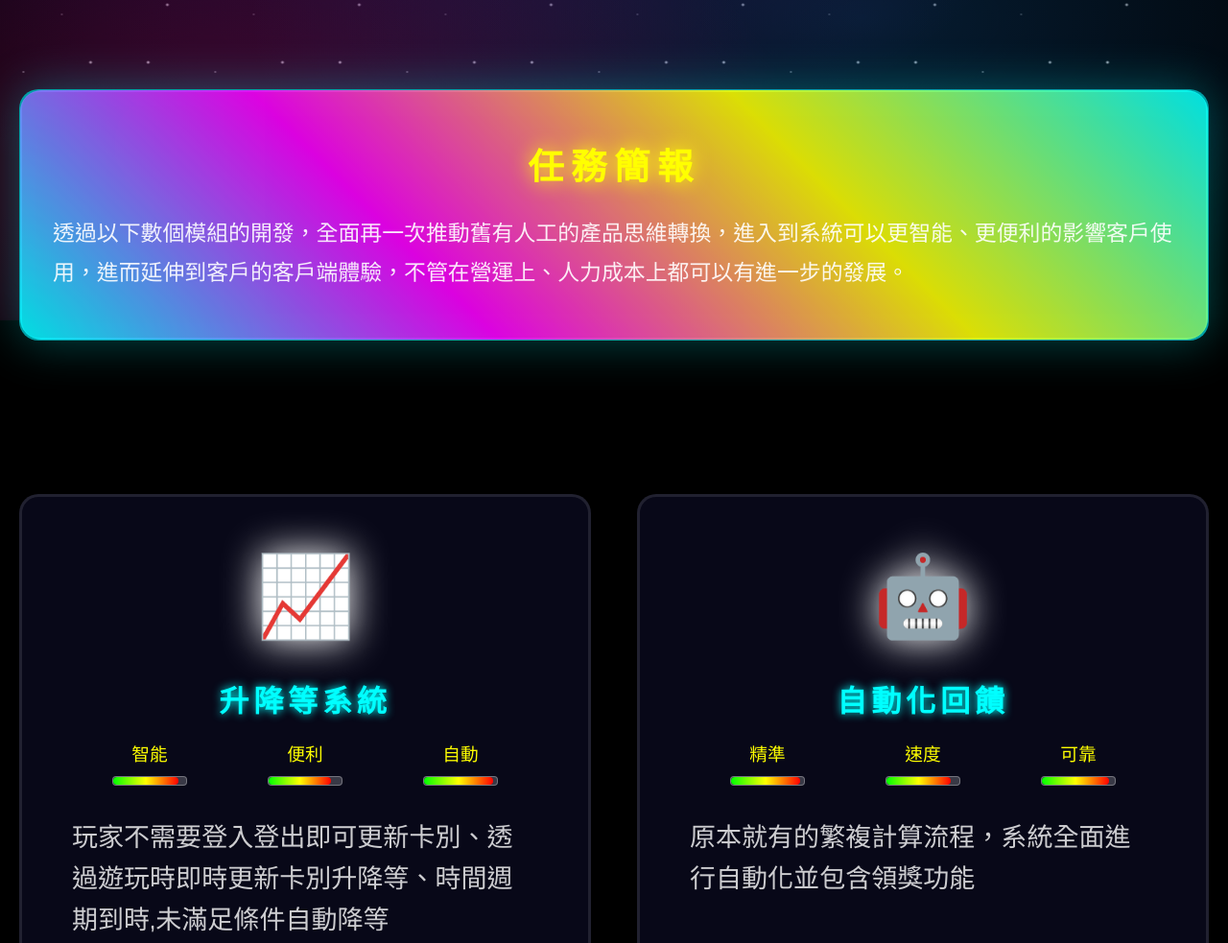
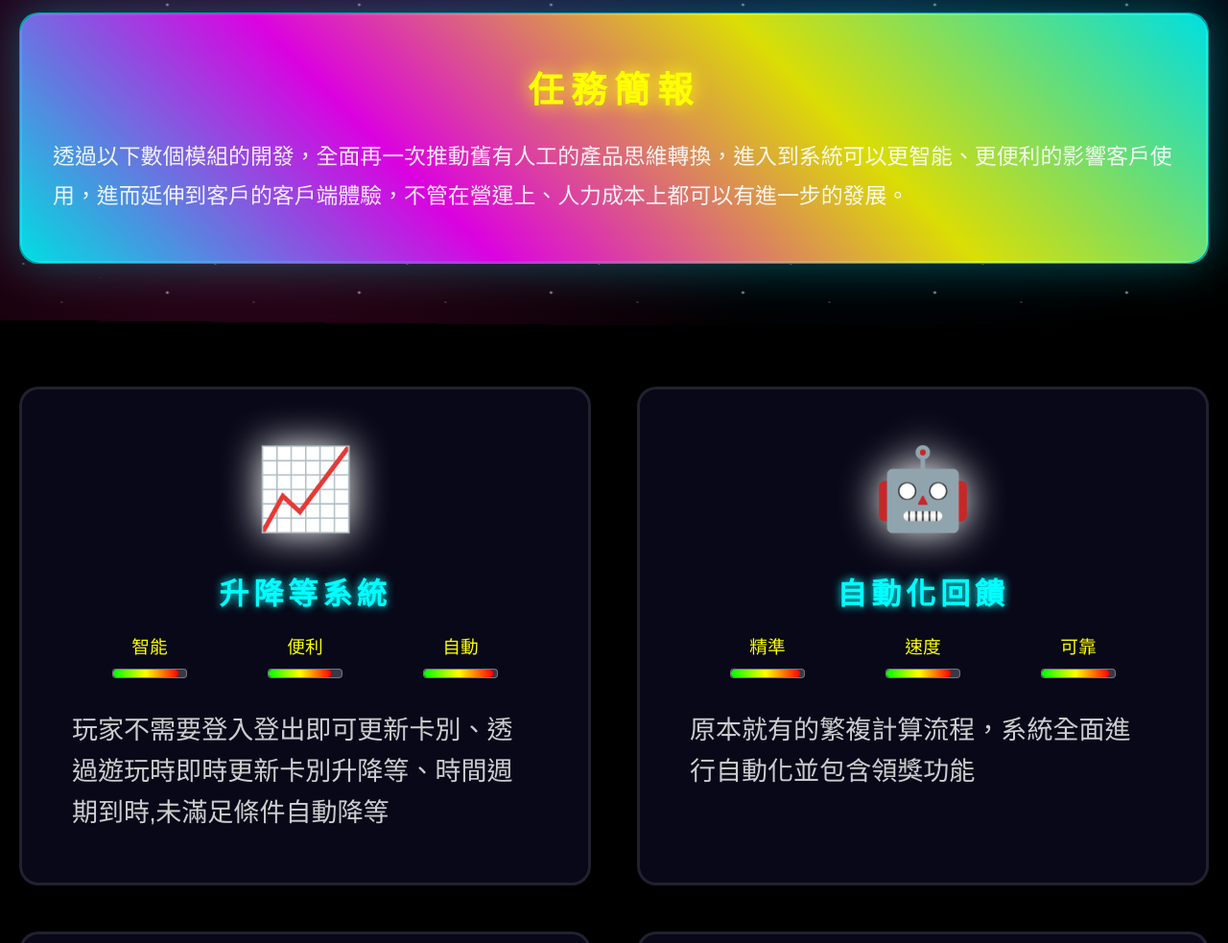
Before and after one commit to ryanchenwork945-ui/record, a plain HTML site: page index.html in a window 1280 px wide. Shown: the part 465-1448 px from the top of the page at 96% size. Drawn offline with Linux system fonts and the light colour scheme.

Commit message:
調整首頁位置高度

```diff
--- a/index.html
+++ b/index.html
@@ -217,7 +217,7 @@
             border: 3px solid rgba(0, 255, 255, 0.6);
             border-radius: 20px;
             padding: 3rem 2rem;
-            margin: 2rem auto 4rem;
+            margin: 1rem auto 2rem;
             max-width: 1400px;
             position: relative;
             backdrop-filter: blur(10px);
@@ -225,6 +225,7 @@
                 0 0 50px rgba(0, 255, 255, 0.3),
                 inset 0 0 50px rgba(0, 255, 255, 0.1);
             box-sizing: border-box;
+            transform: translateY(-8vh);
         }
 
         .mission-briefing::before {
@@ -269,7 +270,7 @@
             grid-template-columns: repeat(2, 1fr);
             gap: 3rem;
             max-width: 1400px;
-            margin: 6rem auto 0;
+            margin: 2rem auto 0;
             padding: 0;
             box-sizing: border-box;
         }
```
